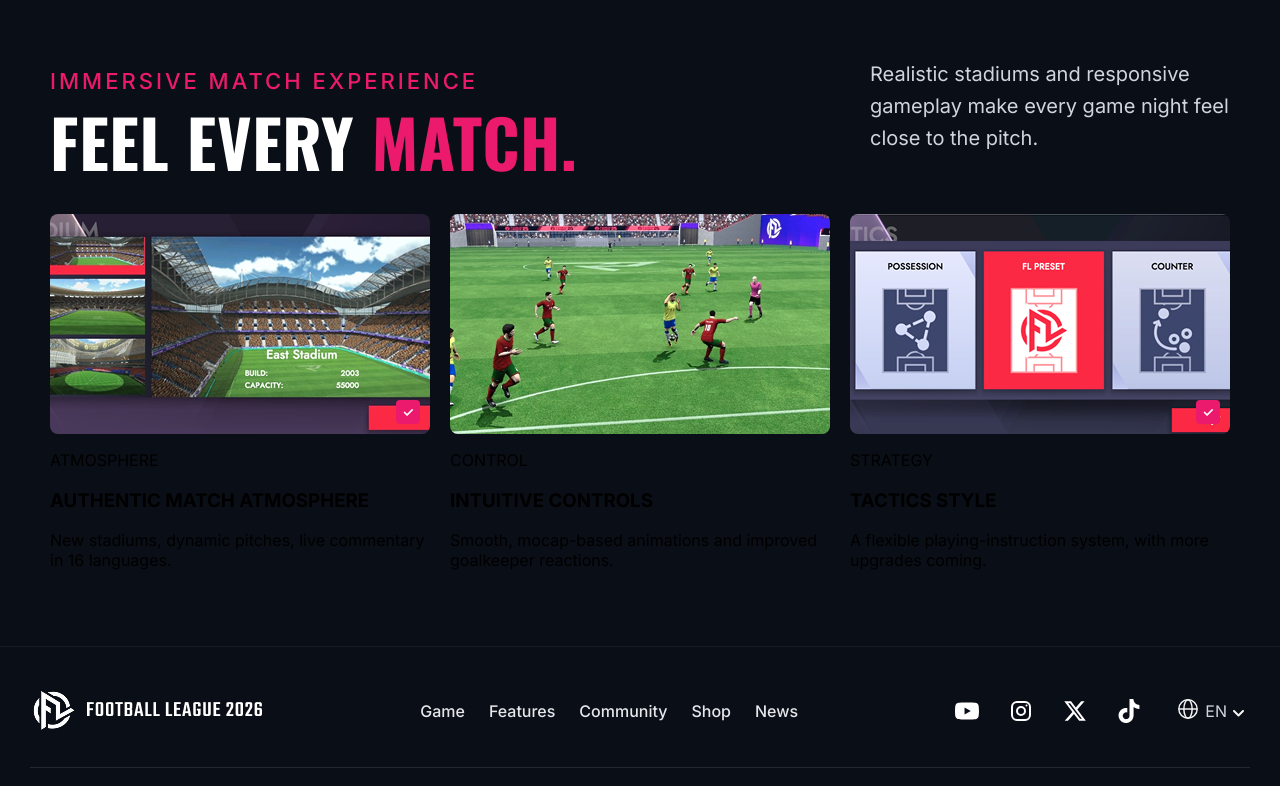
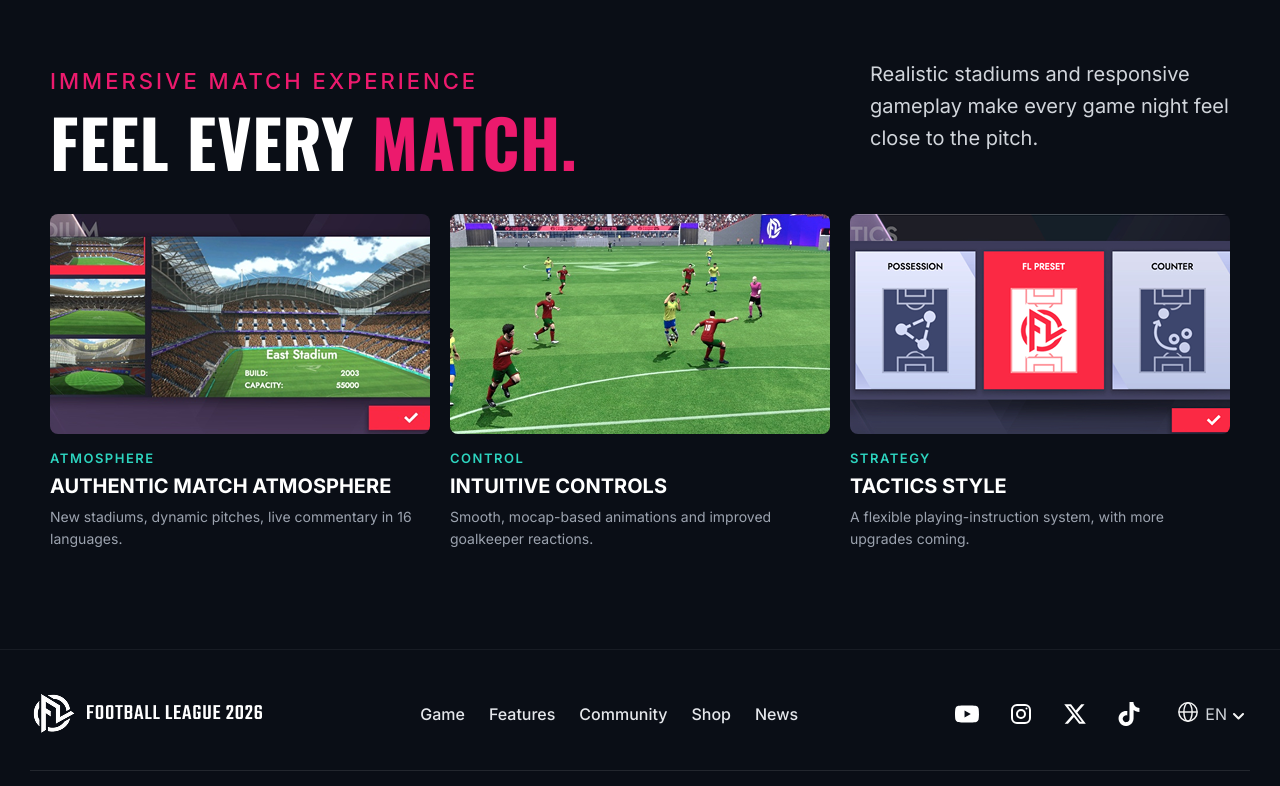
Before and after one commit to jyotithecode-sudo/football-website, a React (Vite) app: page /features in a window 1280 px wide. Shown: the part 507-1293 px from the top of the page. Built offline with nearby package versions, Linux system fonts and the light colour scheme.

Commit message:
Fix Features page build

```diff
--- a/src/FeaturesPage.css
+++ b/src/FeaturesPage.css
@@ -108,6 +108,13 @@
 }
 
 /* ---------- Immersive match experience intro + cards ---------- */
+span.feature-card-badge {
+    display: none;
+}
+.match-intro {
+    background: var(--background-color);
+    padding: 60px 10px 60px;
+}
 
 .match-intro {
     background: var(--background-color);
@@ -148,6 +155,12 @@
   gap: 20px;
 }
 
+.feature-card {
+  display: flex;
+  flex-direction: column;
+  padding-bottom: 24px;
+}
+
 .feature-card-image-wrap {
   position: relative;
   border-radius: 8px;
@@ -177,13 +190,29 @@
   place-items: center;
 }
 
-.feature-card-label {
-  margin: 10px 0 0;
+.feature-card-tag {
+  margin: 16px 0 0;
   font-family: "Inter", sans-serif;
   font-size: 13px;
   font-weight: 600;
   letter-spacing: 1.5px;
   text-transform: uppercase;
+  color: var(--accent-teal, #2dd4bf);
+}
+
+.feature-card-title {
+  margin: 8px 0 0;
+  font-family: "Inter", sans-serif;
+  font-size: 20px;
+  font-weight: 700;
+  color: var(--white-color);
+}
+
+.feature-card-desc {
+  margin-top: 8px;
+  font-family: "Inter", sans-serif;
+  font-size: 14px;
+  line-height: 1.6;
   color: var(--text-muted);
 }
 
```
